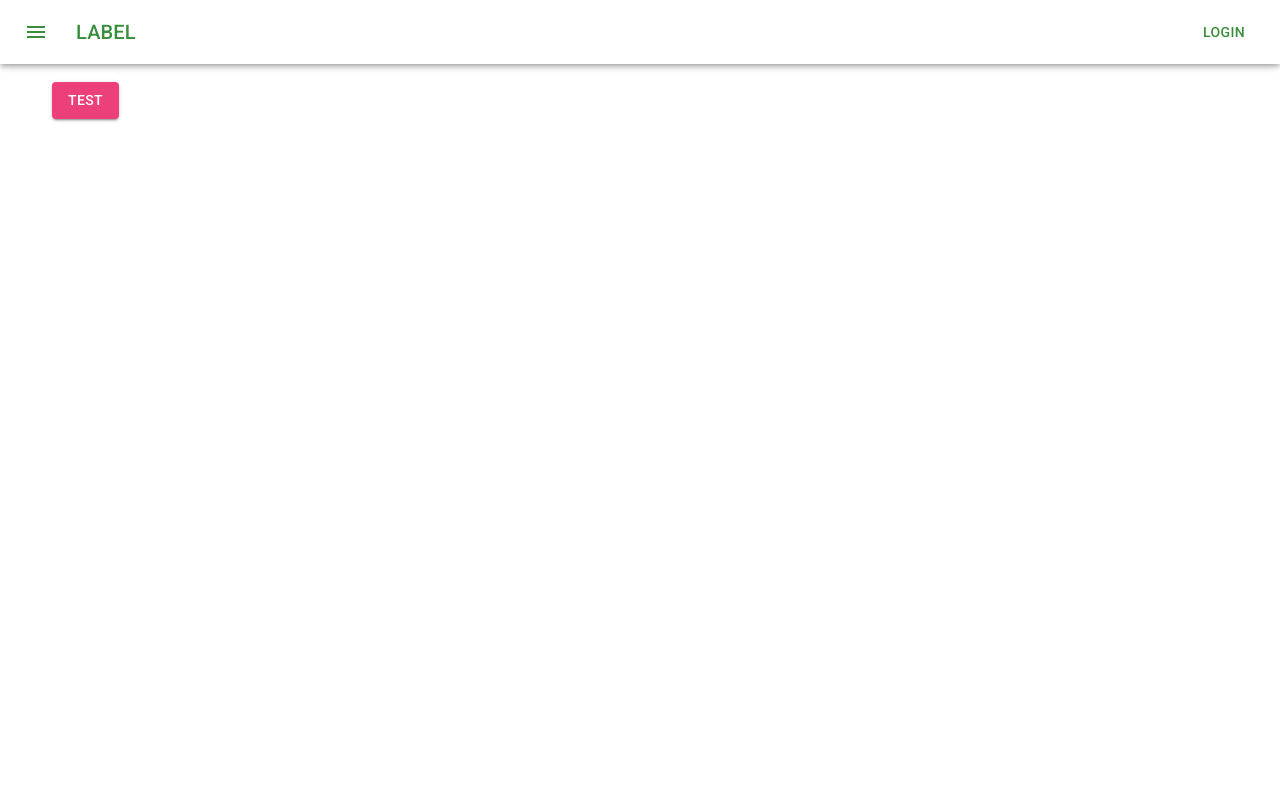
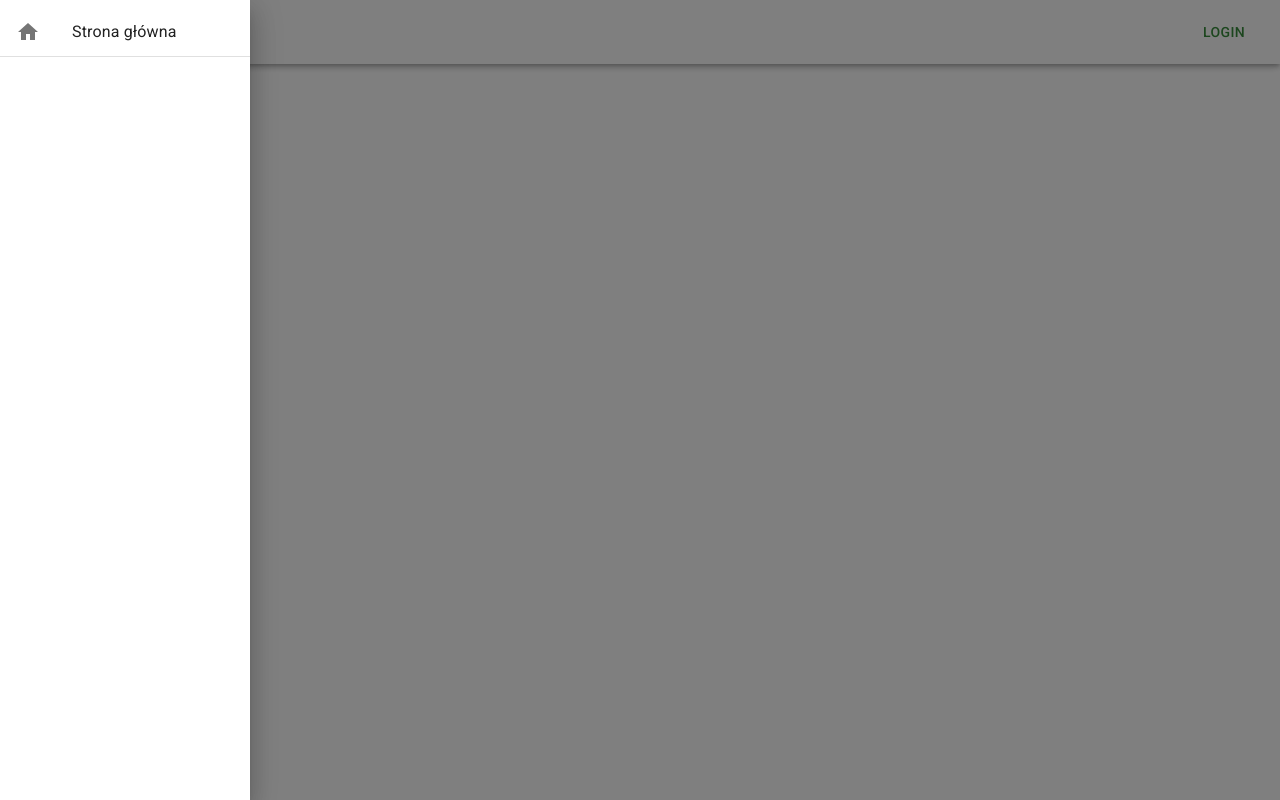
Before and after one commit to KrzychuuWEB/Label-Management-Client, a Next.js app: page / in a window 1280 px wide. Both pictures are taken after a click on the button "menu". Built offline with nearby package versions, Linux system fonts and the light colour scheme.

Commit message:
Create left menu and add image in public folder (logo and favicon) and create constants.js

```diff
--- a/src/app/globals.css
+++ b/src/app/globals.css
@@ -1,5 +1,3 @@
-@import url('https://fonts.googleapis.com/css2?family=Roboto:wght@500;700&display=swap');
-
 :root {
   --max-width: 1100px;
   --border-radius: 12px;
--- a/src/app/layout.js
+++ b/src/app/layout.js
@@ -7,11 +7,19 @@ import {RWD} from "@/utils/rwd";
 export const metadata = {
     title: 'Label Management',
     description: 'Application for label management for product',
+    favicon: "",
 }
 
 export default function RootLayout({children}) {
     return (
         <html lang="pl">
+        <head>
+            <link rel="shortcut icon" href="/favicon.png"/>
+            <link
+                rel="stylesheet"
+                href="https://fonts.googleapis.com/css?family=Roboto:300,400,500,700&display=swap"
+            />
+        </head>
         <ThemeProvider theme={myTheme}>
             <body>
             <MenuBar/>
--- a/src/app/login/page.js
+++ b/src/app/login/page.js
@@ -3,7 +3,7 @@ import React from "react";
 const LoginPage = () => {
     return (
         <div>
-            sdadas
+            login page!
         </div>
     );
 };
--- a/src/app/page.js
+++ b/src/app/page.js
@@ -1,10 +1,8 @@
-import {Button} from "@mui/material";
-
 export default function Home() {
     return (
         <main>
             <div>
-        <Button color="secondary" variant="contained">Test</Button>
+                hello world
             </div>
         </main>
     )
--- /dev/null
+++ b/src/components/menu/leftmenu.js
@@ -0,0 +1,38 @@
+import React from "react";
+import {Box, Divider, Drawer, List, ListItem, ListItemButton, ListItemIcon, ListItemText} from "@mui/material";
+import {Home} from "@mui/icons-material";
+
+const LeftMenu = ({isOpen, toggleDrawer}) => {
+    return (
+        <div>
+            <Drawer
+                anchor="left"
+                open={isOpen}
+                onClose={toggleDrawer(false)}
+            >
+                <Box
+                    sx={{width: 250}}
+                    role="presentation"
+                    onClick={toggleDrawer(false)}
+                    onKeyDown={toggleDrawer(false)}
+                >
+                    <List>
+                        <ListItem key="Home" disablePadding>
+                            <ListItemButton href="/">
+                                <ListItemIcon>
+                                    <Home/>
+                                </ListItemIcon
+                                >
+                                <ListItemText primary="Strona główna"/>
+                            </ListItemButton>
+                        </ListItem>
+
+                        <Divider/>
+                    </List>
+                </Box>
+            </Drawer>
+        </div>
+    );
+};
+
+export default LeftMenu;
--- a/src/components/menu/menu.js
+++ b/src/components/menu/menu.js
@@ -1,13 +1,28 @@
+"use client"
+
 import React from "react";
 import {AppBar, Box, Button, IconButton, Toolbar, Tooltip, Typography} from "@mui/material";
 import {Menu} from "@mui/icons-material";
 import Link from "next/link";
+import LeftMenu from "@/components/menu/leftmenu";
+import {APP_NAME} from "@/utils/constants";
 
 const MenuBar = () => {
+    const [toggleMenu, setToggleMenu] = React.useState({open: false});
+
+    const toggleDrawer = (open) => (event) => {
+        if (event.type === 'keydown' && (event.key === 'Tab' || event.key === 'Shift')) {
+            return;
+        }
+
+        setToggleMenu({...toggleMenu, open: open});
+    };
+
     return (
         <Box>
-            <AppBar position="fixed" color='inherit'>
-                <Toolbar>
+            <AppBar position="fixed" color='inherit' >
+                <Toolbar sx={{display: "flex", justifyContent: "space-between"}}>
+                    <div>
                         <Tooltip title="Menu">
                             <IconButton
                                 size="large"
@@ -15,19 +30,29 @@ const MenuBar = () => {
                                 color="primary"
                                 aria-label="menu"
                                 sx={{mr: 2}}
+                                onClick={toggleDrawer(true)}
                             >
                                 <Menu/>
                             </IconButton>
                         </Tooltip>
 
-                    <Typography color="primary" variant="h6" component={Link} href="/" sx={{flexGrow: 1}}>
                         <Tooltip title="Strona główna">
-                            LABEL
+                            <Typography color="primary" variant="h6" component={Link} href="/">
+                                {APP_NAME}
+                            </Typography>
                         </Tooltip>
-                    </Typography>
+                    </div>
+
+                    <div>
                         <Button color="primary">Login</Button>
+                    </div>
                 </Toolbar>
             </AppBar>
+
+            <LeftMenu
+                isOpen={toggleMenu.open}
+                toggleDrawer={toggleDrawer}
+            />
         </Box>
     );
 };
--- /dev/null
+++ b/src/utils/constants.js
@@ -0,0 +1 @@
+export const APP_NAME = "LabelApp";
```
Also changed, not shown: public/favicon.png (added), public/logo.png (added). Lines whose indentation alone changed are shown as unchanged.
